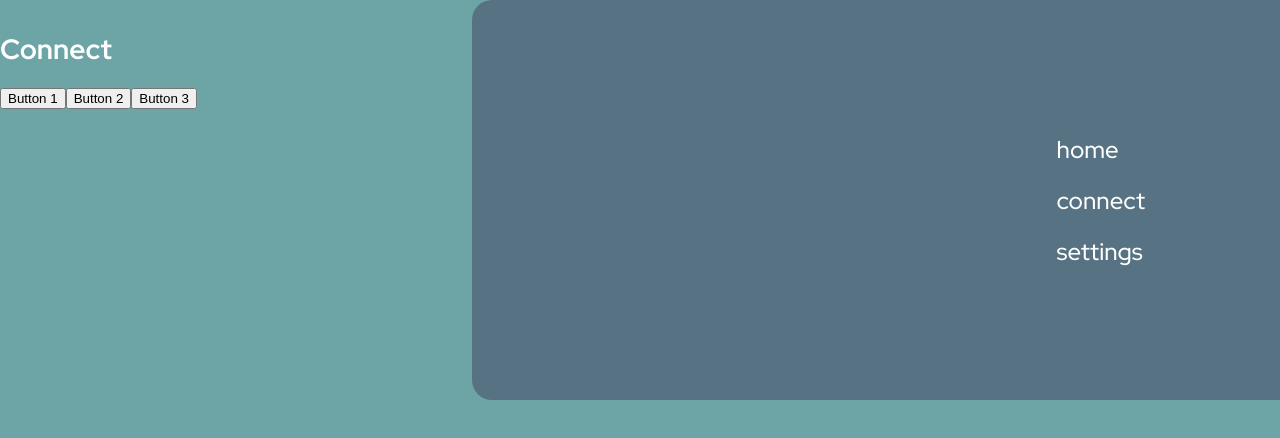
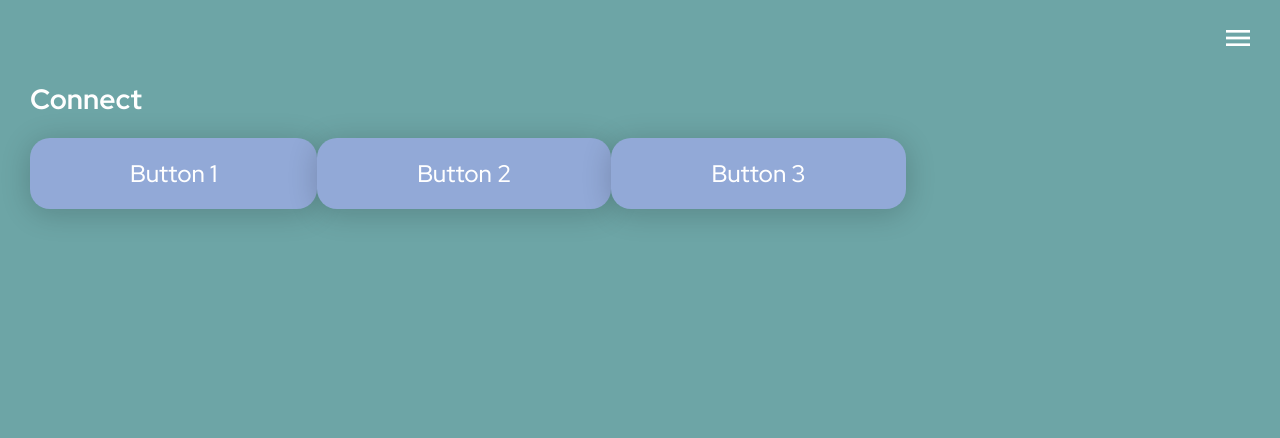
Before and after one commit to TimStewartJ/gluchart, a React (Create React App) app in the folder gluchart-react/: page /connect in a window 1280 px wide. Shown: the top 438 px of the page. Built offline with nearby package versions, Linux system fonts and the light colour scheme.

Commit message:
Updated Connect page

```diff
--- a/gluchart-react/src/Pages/JS/Connect.js
+++ b/gluchart-react/src/Pages/JS/Connect.js
@@ -1,15 +1,23 @@
-import React from 'react';
-import '../CSS/Home.css';
+import React, { useState } from 'react';
 import Hamburger from '../../menu.png';
-import Graph from '../../Components/JS/Graph';
-import Input from '../../Components/JS/Form';
+import '../CSS/Connect.css';
 import Navbar from '../../Components/JS/Navbar';
+import { Link } from 'react-router-dom';
 
-const Home = () => {
+const Connect = () => {
+  const [isMenuOpen, setIsMenuOpen] = useState(false);
+
+  const handleMenuToggle = () => {
+    setIsMenuOpen(!isMenuOpen);
+  };
+
   return (
     <div className="main-div">
-      <Navbar />
-      <div className="connect-page">
+      <div className={`home-div ${isMenuOpen ? 'menu-open' : ''}`}>
+        <div className="icon" onClick={handleMenuToggle}>
+          <img src={Hamburger} alt="Hamburger" />
+        </div>
+
         <h2>Connect</h2>
         <div className="connect-buttons">
           <button>Button 1</button>
@@ -17,8 +25,28 @@ const Home = () => {
           <button>Button 3</button>
         </div>
       </div>
+
+      {isMenuOpen && (
+        <div className="overlay" onClick={handleMenuToggle}>
+          <div className="navbar-overlay">
+            <ul>
+              <li>
+                <Link to="/">Home</Link>
+              </li>
+              <li>
+                <Link to="/connect">Connect</Link>
+              </li>
+              <li>
+                <Link to="/settings">Settings</Link>
+              </li>
+            </ul>
+          </div>
+        </div>
+      )}
+
+      {isMenuOpen && <Navbar />}
     </div>
   );
 };
 
-export default Home;
+export default Connect;
```
